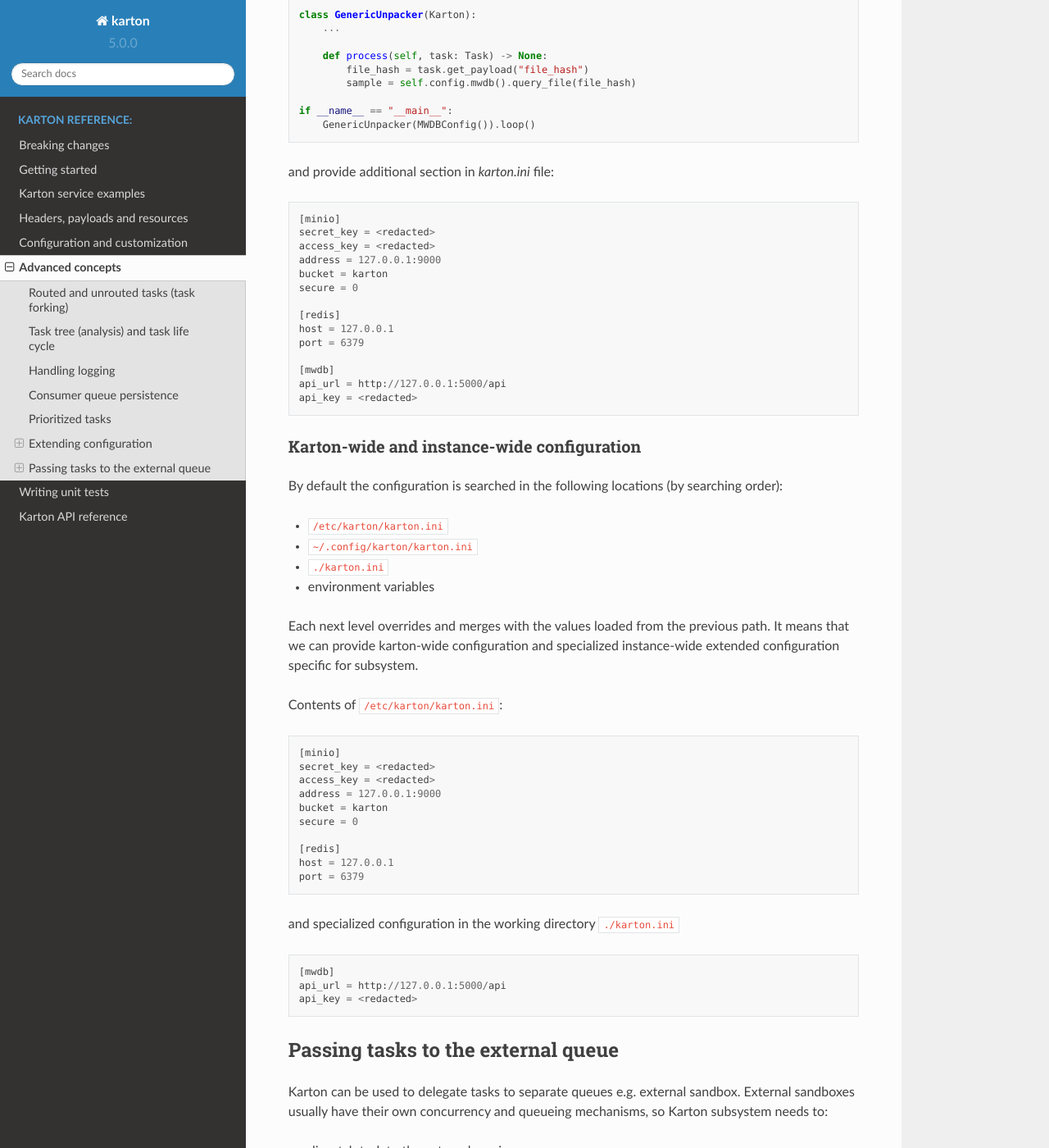
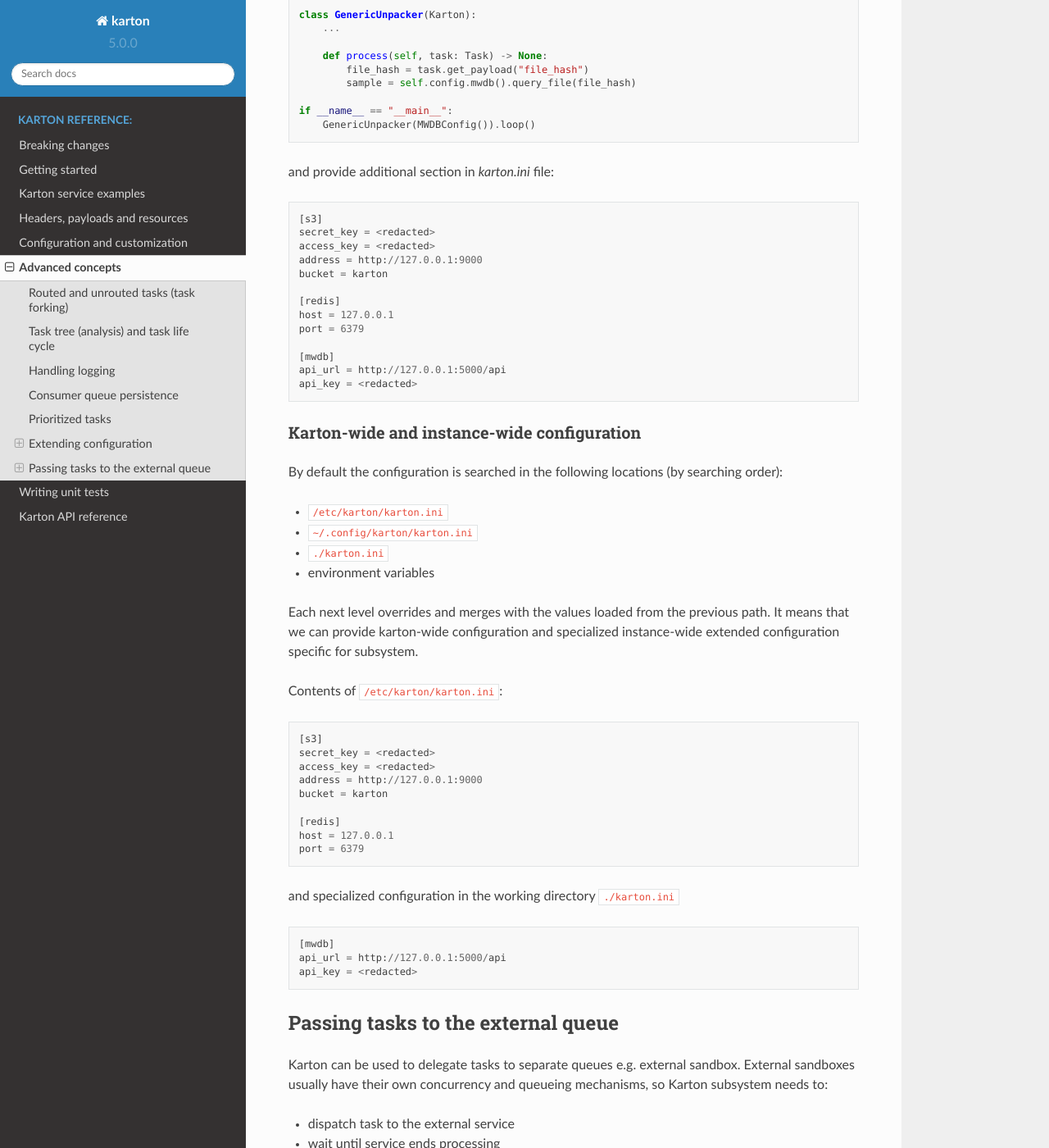
Before and after one commit to CERT-Polska/karton, a Sphinx documentation site: the page built from docs/advanced_concepts.rst, in a window 1280 px wide and 1400 px high, scrolled down 5237 px. Shown: the whole window at 82% size. Built offline with Sphinx 7.4.7 and the Read the Docs theme 2.0.0, drawn with Linux system fonts in a browser that asks for light colours.

Commit message:
Remove omitted minio mentions (#192)

```diff
--- a/docs/advanced_concepts.rst
+++ b/docs/advanced_concepts.rst
@@ -150,12 +150,11 @@
 
 .. code-block::
 
-   [minio]
+   [s3]
    secret_key = <redacted>
    access_key = <redacted>
-   address = 127.0.0.1:9000
+   address = http://127.0.0.1:9000
    bucket = karton
-   secure = 0
 
    [redis]
    host = 127.0.0.1
@@ -181,12 +180,11 @@
 
 .. code-block::
 
-   [minio]
+   [s3]
    secret_key = <redacted>
    access_key = <redacted>
-   address = 127.0.0.1:9000
+   address = http://127.0.0.1:9000
    bucket = karton
-   secure = 0
 
    [redis]
    host = 127.0.0.1
--- a/docs/service_configuration.rst
+++ b/docs/service_configuration.rst
@@ -90,7 +90,7 @@
       --identity IDENTITY   Alternative identity for Karton service
       --log-level LOG_LEVEL
                             Logging level of Karton logger
-      --setup-bucket        Create missing bucket in MinIO
+      --setup-bucket        Create missing bucket in S3 storage
       --disable-gc          Do not run GC in this instance
       --disable-router      Do not run task routing in this instance
       --gc-interval GC_INTERVAL
--- a/docs/task_headers_payloads.rst
+++ b/docs/task_headers_payloads.rst
@@ -150,7 +150,7 @@
 Resource objects
 ----------------
 
-Resources are part of a payload that represent a reference to the file or other binary large object. All objects of that kind are stored in `MinIO <https://github.com/minio/minio>`_, which is used as shared object storage between Karton subsystems.
+Resources are part of a payload that represent a reference to the file or other binary large object. All objects of that kind are stored in S3-compatible storage, which is used as shared object storage between Karton subsystems.
 
 .. code-block:: python
 
@@ -161,7 +161,7 @@
         }
     )
 
-Resource objects created by producer (:class:`LocalResource`) are uploaded to MinIO and transformed to :class:`RemoteResource` objects.
+Resource objects created by producer (:class:`LocalResource`) are uploaded to S3 and transformed to :class:`RemoteResource` objects.
 RemoteResource is lazy object that allows to download the object contents via :py:attr:`RemoteResource.content` property.
 
 
@@ -285,7 +285,7 @@
             with dumps.extract_temporary() as dumps_path:
                 ...
 
-If we don't want to extract all files, we can work directly with :class:`zipfile.ZipFile` object, which will be internally downloaded from MinIO to the temporary file using :py:meth:`RemoteResource.download_temporary_file` method.
+If we don't want to extract all files, we can work directly with :class:`zipfile.ZipFile` object, which will be internally downloaded from S3 to the temporary file using :py:meth:`RemoteResource.download_temporary_file` method.
 
 .. code-block:: python
 
--- a/docs/unit_tests.rst
+++ b/docs/unit_tests.rst
@@ -8,7 +8,7 @@
 
 The building block of all karton tests is :py:meth:`karton.core.test.KartonTestCase`.
 It's a nifty class that wraps around your karton system and allows you to run tasks on it without needing to create a producer.
-What's more important however, is that it runs without any Redis or MinIO interaction and thus creates no side effects.
+What's more important however, is that it runs without any Redis or S3 interaction and thus creates no side effects.
 
 .. code-block:: python
 
```
Also changed, not shown: README.md (+2 -2 lines), docs/getting_started.rst (+4 -4 lines), docs/how-to-run.md (+1 -1 lines), 2 other files.
